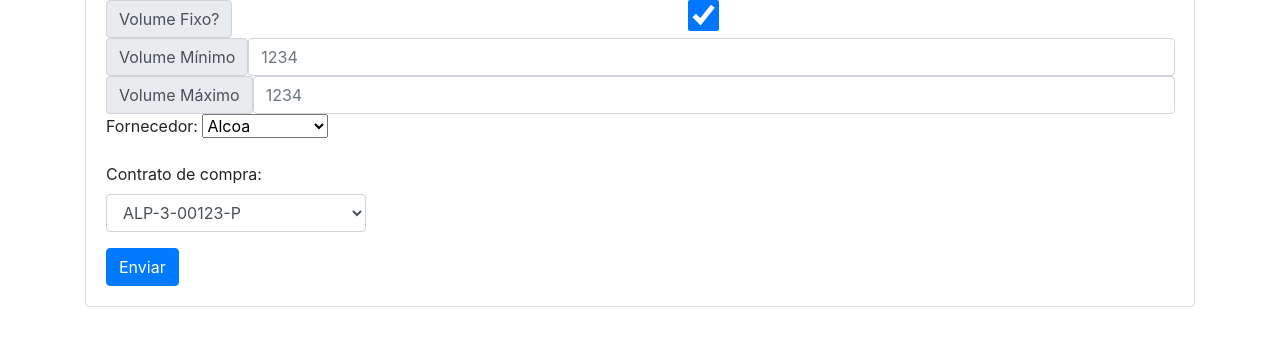
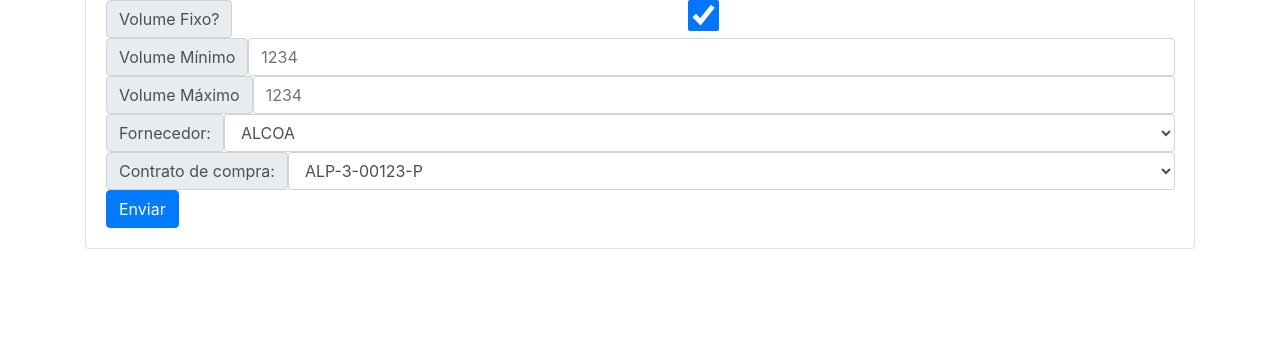
Before and after one commit to felipebrigo/Python-projects, a Django app: page /core/newcontract/ in a window 1280 px wide. Shown: the part 444-800 px from the top of the page. Run offline with Django 3.2, Linux system fonts and the light colour scheme; data that the repository does not hold is empty; some libraries are stand-ins or nearby versions.

Commit message:
fixed in form and install debug

```diff
--- a/globallabs/mktplace/core/models.py
+++ b/globallabs/mktplace/core/models.py
@@ -21,11 +21,11 @@ class Contract(models.Model):
     counterParty = models.CharField(max_length=50, null=False, blank=False)
     product = models.CharField(max_length=50, null=False, blank=False)
     alloy = models.TextField()
-    shape = models.CharField(max_length=10)
+    shape = models.CharField(max_length=50)
     isRange = models.BooleanField(default=False, null=False, blank=False)
     minVol = models.IntegerField()
     maxVol = models.IntegerField()
-    originSupplier = models.TextField(null=False, blank=False)
+    originSupplier = models.CharField(max_length=50)
     allocationCtr = models.CharField(max_length=16, null=False, blank=False)
 
 
--- a/globallabs/mktplace/core/urls.py
+++ b/globallabs/mktplace/core/urls.py
@@ -1,4 +1,6 @@
-from django.urls import path
+from django.urls import path, include
+import debug_toolbar
+from django.conf import settings
 from .views import list_products, create_products, update_products, delete_products, login_user, IndexTemplateView,submit_login, logout_user, create_contracts, delete_contracts, update_contracts, list_contract
 from django.views.generic import RedirectView
 
@@ -19,6 +21,7 @@ urlpatterns = [
     path('deletecontract/<int:id>/', delete_contracts, name='delete_contracts'),
     path('contractlist/', list_contract, name='list_contract'),
 
+    path('__debug__/', include(debug_toolbar.urls)),
 ]
 
 '''
--- a/globallabs/mktplace/core/views.py
+++ b/globallabs/mktplace/core/views.py
@@ -7,6 +7,7 @@ from django.views.generic import TemplateView, CreateView
 from django.contrib.auth.decorators import login_required
 from django.contrib.auth import authenticate, login, logout
 from django.contrib import messages
+from django.http import HttpResponse
 from django.views.generic.list import ListView
 from django.views.generic.edit import UpdateView, DeleteView
 
@@ -88,9 +89,11 @@ def list_contract(request):
 def create_contracts(request):
     allproducts = Product.objects.all()
     form = ContractForm(request.POST or None)
+    print (form)
     if form.is_valid():
         form.save()
         return redirect('list_contract')
+
     return render(request, 'contracts/contracts-form.html', {'form': form, 'allproducts': allproducts})
 
 '''
--- a/globallabs/mktplace/mktplace/settings.py
+++ b/globallabs/mktplace/mktplace/settings.py
@@ -40,6 +40,7 @@ INSTALLED_APPS = [
     'django.contrib.staticfiles',
     'core',
     'widget_tweaks',
+    'debug_toolbar',
 ]
 
 MIDDLEWARE = [
@@ -50,6 +51,7 @@ MIDDLEWARE = [
     'django.contrib.auth.middleware.AuthenticationMiddleware',
     'django.contrib.messages.middleware.MessageMiddleware',
     'django.middleware.clickjacking.XFrameOptionsMiddleware',
+    'debug_toolbar.middleware.DebugToolbarMiddleware',
 ]
 
 ROOT_URLCONF = 'mktplace.urls'
@@ -102,6 +104,9 @@ AUTH_PASSWORD_VALIDATORS = [
     },
 ]
 
+INTERNAL_IPS = [
+    '127.0.0.1',
+]
 
 # Internationalization
 # https://docs.djangoproject.com/en/3.1/topics/i18n/
--- a/globallabs/mktplace/templates/contracts/contracts-form.html
+++ b/globallabs/mktplace/templates/contracts/contracts-form.html
@@ -79,25 +79,22 @@
                             <input type="number" {% render_field form.maxVol class+="form-control" id+="maxVol" name+="maxVol" placeholder+="1234" %}
                         </div>
 
-                        <div class="form-row">
-                            <div class="form-group col-md-3">
-                                <label for="supplier">Fornecedor:</label>
-                                <select {% render_field form.supplier class+="form-control" id+="supplier" name="supplier"%}>
-                                    <option selected>Alcoa</option>
-                                    <option>CBA</option>
-                                    <option>RIO TINTO</option>
-                                    <option>PRESSMETAL</option>
-                                </select>
-                            </div>
+                        <div class="input-group-prepend">
+                            <label class="input-group-text" for="originSupplier">Fornecedor:</label>
+                            <select {% render_field form.originSupplier class+="form-control" id+="originSupplier" name="originSupplier" %}>
+                                <option value="ALCOA" selected>ALCOA</option>
+                                <option value="CBA">CBA</option>
+                                <option value="RIO TINTO">RIO TINTO</option>
+                                <option value="PRESSMETAL">PRESSMETAL</option>
+                            </select>
                         </div>
-                        <div class="form-row">
-                            <div class="form-group col-md-3">
-                                <label for="allocationCtr">Contrato de compra:</label>
-                                <select {% render_field form.allocationCtr class+="form-control" id+="allocationCtr" name="allocationCtr"%}>
-                                    <option selected>ALP-3-00123-P</option>
-                                    <option>...</option>
-                                </select>
-                            </div>
+
+                        <div class="input-group-prepend">
+                            <label class="input-group-text" for="allocationCtr">Contrato de compra:</label>
+                            <select {% render_field form.allocationCtr class+="form-control" id+="allocationCtr" name="allocationCtr"%}>
+                                <option VALUE="1" selected>ALP-3-00123-P</option>
+                                <option VALUE="2">...</option>
+                            </select>
                         </div>
                         <button type="submit" class="btn btn-primary">Enviar</button>
                     </form>
```
Also changed, not shown: globallabs/mktplace/core/migrations/0005_auto_20210330_1731.py (added), globallabs/mktplace/core/migrations/0006_auto_20210330_1747.py (added), globallabs/mktplace/core/migrations/0007_auto_20210330_1752.py (added).
